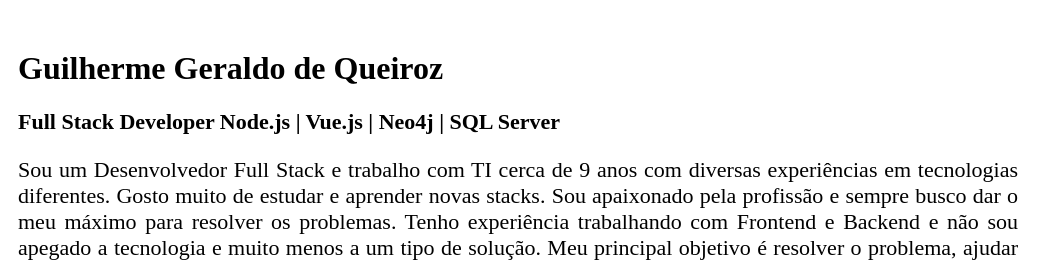
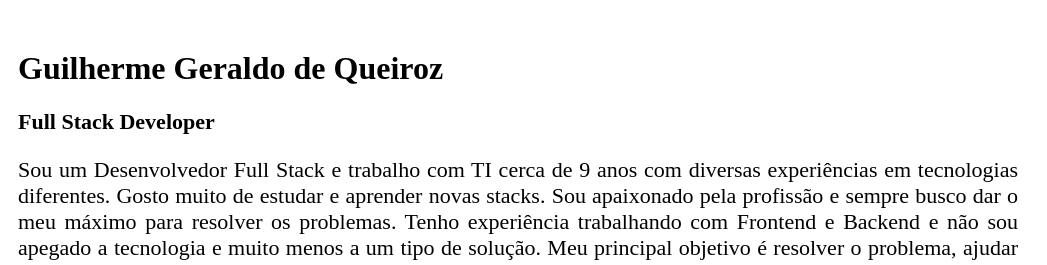
Before and after one commit to ggeraldodequeiroz/biografia-profissional, a plain HTML site: page index.html in a window 1280 px wide. Shown: the top 265 px of the page, 233-1280 px from the left. Drawn offline with Linux system fonts and the light colour scheme.

Commit message:
Alterando título do cargo.

```diff
--- a/index.html
+++ b/index.html
@@ -18,7 +18,7 @@
             </td>
             <td>
                 <h1>Guilherme Geraldo de Queiroz</h1>
-                <p><strong>Full Stack Developer Node.js | Vue.js | Neo4j | SQL Server</strong></p>
+                <p><strong>Full Stack Developer</strong></p>
                 <p>Sou um Desenvolvedor Full Stack e trabalho com TI cerca de 9 anos com diversas experiências em
                     tecnologias diferentes. Gosto muito de estudar e aprender novas stacks. Sou apaixonado pela
                     profissão e sempre busco dar o meu máximo para resolver os problemas.
```
